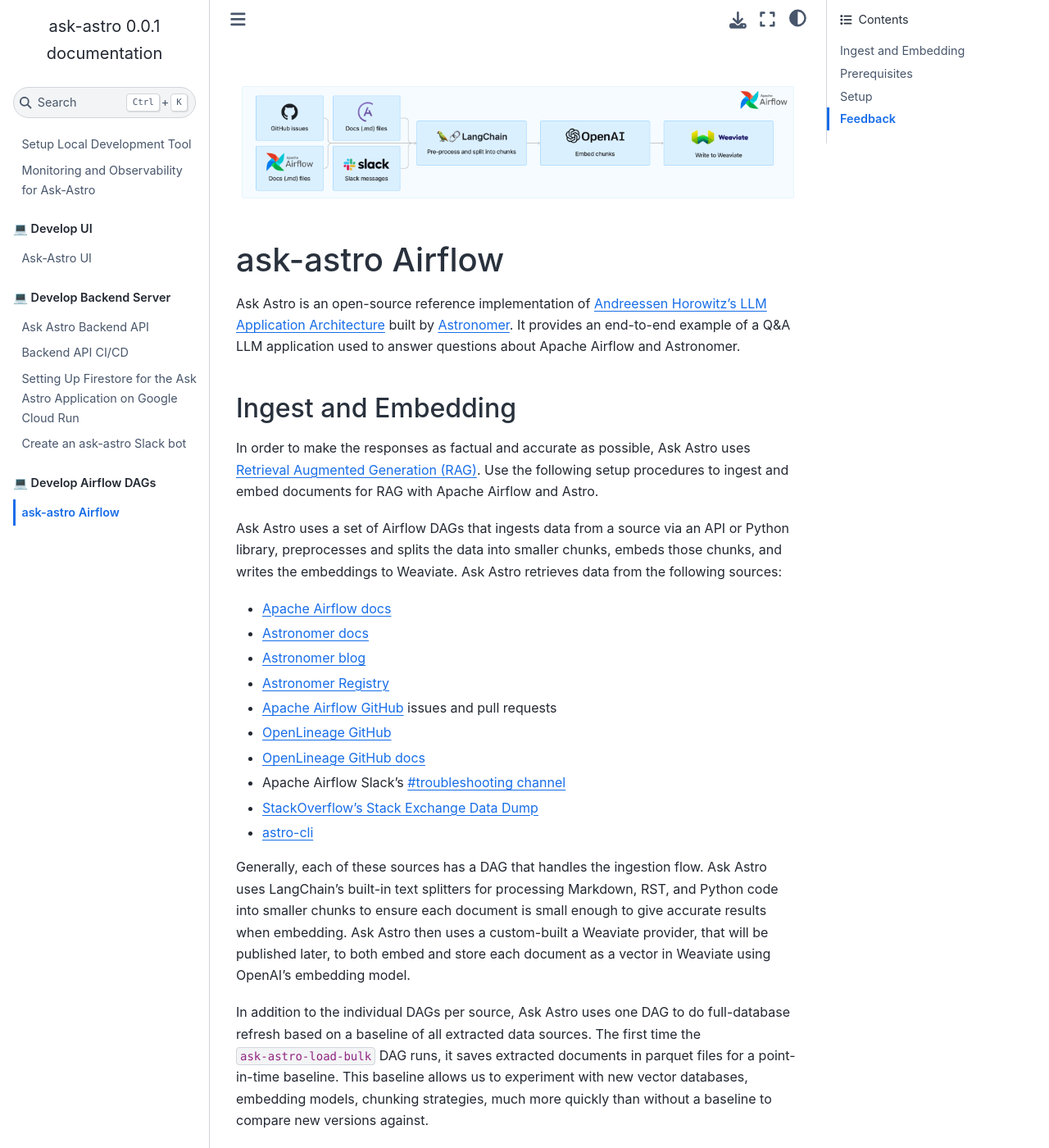
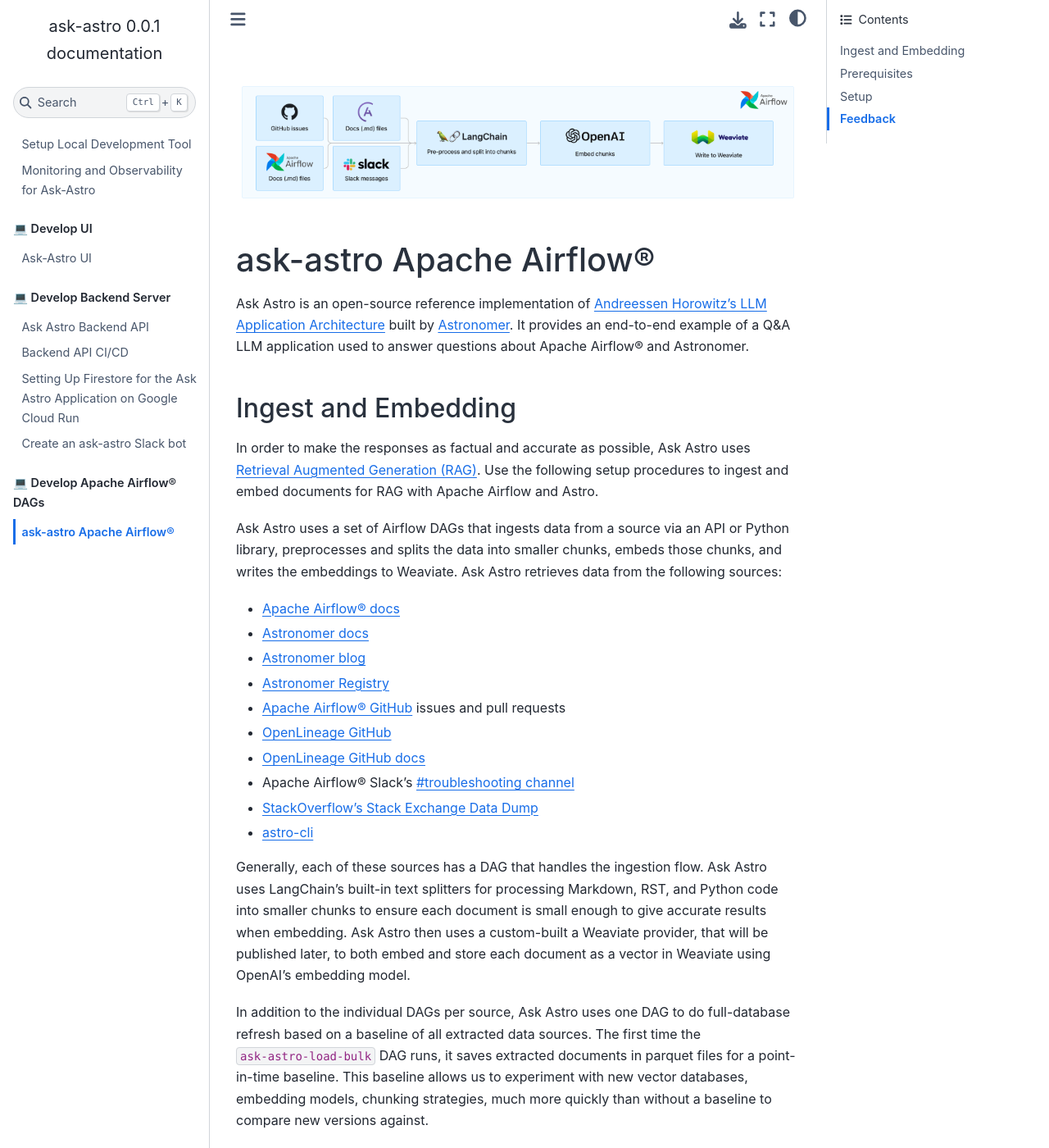
Before and after one commit to astronomer/ask-astro, a Sphinx documentation site: the page built from docs/airflow/README.md, in a window 1280 px wide and 1400 px high. Shown: the whole window at 82% size. Built offline with Sphinx 7.4.7 and the Sphinx Book theme 1.1.4, drawn with Linux system fonts in a browser that asks for light colours.

Commit message:
trademarkings

```diff
--- a/docs/README.md
+++ b/docs/README.md
@@ -4,7 +4,7 @@
 
 <br />
 
-Ask Astro is an open-source reference implementation of [Andreessen Horowitz's LLM Application Architecture](https://a16z.com/emerging-architectures-for-llm-applications/) built by [Astronomer](https://astronomer.io). It provides an end-to-end example of a Q&A LLM application used to answer questions about Apache Airflow and Astronomer, including:
+Ask Astro is an open-source reference implementation of [Andreessen Horowitz's LLM Application Architecture](https://a16z.com/emerging-architectures-for-llm-applications/) built by [Astronomer](https://astronomer.io). It provides an end-to-end example of a Q&A LLM application used to answer questions about [Apache Airflow®](https://airflow.apache.org/) and Astronomer, including:
 
 - Airflow DAGs for data ingestion from various sources to a vector database
 - An API containing the business logic of taking a user's prompt and ultimately generating a response
@@ -25,11 +25,11 @@
 
 Ask Astro uses a set of Airflow DAGs that: ingest data from a source via an API or Python library, preprocesses and splits the data into smaller chunks, embeds those chunks, and writes the embeddings to Weaviate. As of today, Ask Astro retrieves data from the following sources:
 
-- [Apache Airflow docs](https://airflow.apache.org/docs/)
+- [Apache Airflow® docs](https://airflow.apache.org/docs/)
 - [Astronomer docs](https://docs.astronomer.io)
 - [Astronomer blog](https://www.astronomer.io/blog/)
 - [Astronomer Registry](https://registry.astronomer.io)
-- [Apache Airflow GitHub](https://github.com/apache/airflow) pull requests
+- [Apache Airflow® GitHub](https://github.com/apache/airflow) pull requests
 - [OpenLineage GitHub](https://github.com/OpenLineage/OpenLineage)
 - [OpenLineage GitHub docs](https://github.com/OpenLineage/docs)
 - [StackOverflow's Stack Exchange Data Dump](https://archive.org/details/stackexchange)
@@ -99,7 +99,7 @@
 
 - [Run ask-astro UI](./ui/README.md)
 
-**Apache Airflow**
+**Apache Airflow®**
 
 - [Run airflow](./airflow/README.md)
 
@@ -113,8 +113,8 @@
 ### User Interface
 - [UI](./ui/README.md)
 
-### Apache Airflow
-- [Airflow](./airflow/README.md)
+### Apache Airflow®
+- [Apache Airflow®](./airflow/README.md)
 
 ## Slackbot
 - [Slackbot](./api/setup_slack_bot.md)
--- a/docs/airflow/README.md
+++ b/docs/airflow/README.md
@@ -6,23 +6,23 @@
 
 <br />
 
-# ask-astro Airflow
+# ask-astro Apache Airflow®
 
-Ask Astro is an open-source reference implementation of [Andreessen Horowitz's LLM Application Architecture](https://a16z.com/emerging-architectures-for-llm-applications/) built by [Astronomer](https://astronomer.io). It provides an end-to-end example of a Q&A LLM application used to answer questions about Apache Airflow and Astronomer.
+Ask Astro is an open-source reference implementation of [Andreessen Horowitz's LLM Application Architecture](https://a16z.com/emerging-architectures-for-llm-applications/) built by [Astronomer](https://astronomer.io). It provides an end-to-end example of a Q&A LLM application used to answer questions about Apache Airflow® and Astronomer.
 
 ## Ingest and Embedding
 In order to make the responses as factual and accurate as possible, Ask Astro uses [Retrieval Augmented Generation (RAG)](https://proceedings.neurips.cc/paper/2020/hash/6b493230205f780e1bc26945df7481e5-Abstract.html). Use the following setup procedures to ingest and embed documents for RAG with Apache Airflow and Astro.
 
 Ask Astro uses a set of Airflow DAGs that ingests data from a source via an API or Python library, preprocesses and splits the data into smaller chunks, embeds those chunks, and writes the embeddings to Weaviate. Ask Astro retrieves data from the following sources:
 
-- [Apache Airflow docs](https://airflow.apache.org/docs/)
+- [Apache Airflow® docs](https://airflow.apache.org/docs/)
 - [Astronomer docs](https://docs.astronomer.io)
 - [Astronomer blog](https://www.astronomer.io/blog/)
 - [Astronomer Registry](https://registry.astronomer.io)
-- [Apache Airflow GitHub](https://github.com/apache/airflow) issues and pull requests
+- [Apache Airflow® GitHub](https://github.com/apache/airflow) issues and pull requests
 - [OpenLineage GitHub](https://github.com/OpenLineage/OpenLineage)
 - [OpenLineage GitHub docs](https://github.com/OpenLineage/docs)
-- Apache Airflow Slack's [#troubleshooting channel](https://app.slack.com/client/TCQ18L22Z/CCQ7EGB1P)
+- Apache Airflow® Slack's [#troubleshooting channel](https://app.slack.com/client/TCQ18L22Z/CCQ7EGB1P)
 - [StackOverflow's Stack Exchange Data Dump](https://archive.org/details/stackexchange)
 - [astro-cli](https://docs.astronomer.io/astro/cli/overview)
 
--- a/docs/local_development.md
+++ b/docs/local_development.md
@@ -40,7 +40,7 @@
 
 ![docs.generate-tasks-help-screenshot](_static/images/task_help_message/docs-generate-tasks-help-screenshot.svg)
 
-### Airflow DAGs Tasks
+### Apache Airflow® DAGs Tasks
 
 - Run ask-astro airflow
 
--- a/docs/monitoring.md
+++ b/docs/monitoring.md
@@ -6,12 +6,12 @@
 
 ## Infrastructure Monitoring
 
-### Airflow DAGs
+### Apache Airflow® DAGs
 
 - **Monitoring DAG**: This [DAG](../airflow/dags/monitor/monitor.py) runs every 5 minutes to check the health of all infrastructure components.
 - **Ingestion DAG Monitoring**: This [DAG](../airflow/dags/monitor/monitor_ingestion_dags.py) monitors the health of ingestion processes.
 
-- ![Airflow DAGs](./_static/images/monitoring/airflow_dags.png)
+- ![Apache Airflow® DAGs](./_static/images/monitoring/airflow_dags.png)
 
 ### Alerting
 
@@ -31,7 +31,7 @@
 4. **UI Monitoring**: Regular checks of the UI for a 200 response status.
    - UI Link: [https://ask.astronomer.io/](https://ask.astronomer.io/)
 
-5. **Airflow Data Ingestion and Feedback DAGs**: Monitors for completeness and errors.
+5. **Apache Airflow® Data Ingestion and Feedback DAGs**: Monitors for completeness and errors.
 
 6. **Open AI Integration**: Ensures the availability and response quality of Open AI services.
 
--- a/ui/src/routes/+layout.svelte
+++ b/ui/src/routes/+layout.svelte
@@ -15,11 +15,11 @@
   let prompt = "";
   let showDescription = false;
 
-  let placeholderText = "Ask an Airflow or Astronomer question...";
+  let placeholderText = "Ask an Apache Airflow® or Astronomer question...";
   $: {
     placeholderText = !!$page.params?.request_id
       ? "Continue this conversation with another question..."
-      : "Ask an Airflow or Astronomer question...";
+      : "Ask an Apache Airflow® or Astronomer question...";
   }
 </script>
 
@@ -70,7 +70,7 @@
             target="_blank"
             >Andreessen Horowitz's LLM Application Architecture</a
           >. It's meant to showcase how to build an LLM application on top of
-          Apache Airflow. You can read more about the project and find the
+          Apache Airflow®. You can read more about the project and find the
           source code
           <a href="https://github.com/astronomer/ask-astro"> on GitHub</a>. Note
           that anything you ask may be publicly visible and should not include
```
Also changed, not shown: docs/index.md (+1 -1 lines).
